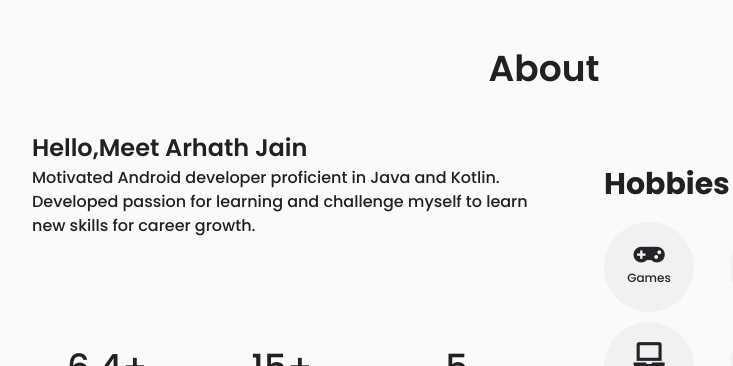
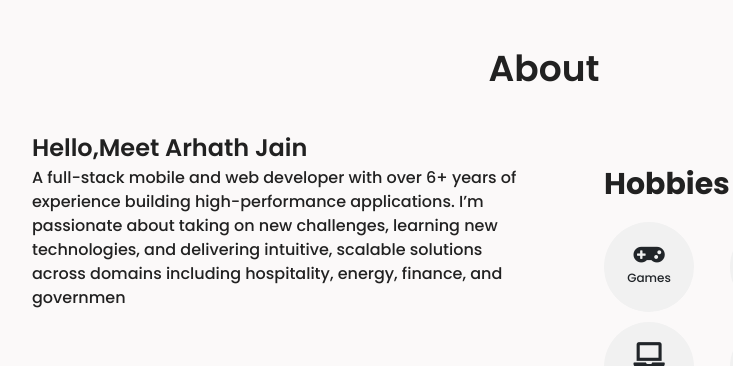
Before and after one commit to arhathjain/arhathjain.github.io, a plain HTML site: page index.html in a window 1280 px wide. Shown: the part 860-1226 px from the top of the page, 96-829 px from the left. Drawn offline with nearby package versions, Linux system fonts and the light colour scheme.

Commit message:
Update index.html
updating objective

```diff
--- a/index.html
+++ b/index.html
@@ -141,7 +141,7 @@
         <h2 class="section-title ">About</h2>
         <div class="about__container bd-grid mt-n2">
             <div class="about__data bd-grid">
-                <p class="about__desc"><span>Hello,Meet Arhath Jain<br> </span>Motivated Android developer proficient in Java and Kotlin. Developed passion for learning and challenge myself to learn new skills for career growth.
+                <p class="about__desc"><span>Hello,Meet Arhath Jain<br> </span>A full-stack mobile and web developer with over 6+ years of experience building high-performance applications. I’m passionate about taking on new challenges, learning new technologies, and delivering intuitive, scalable solutions across domains including hospitality, energy, finance, and governmen
                 </p>
                 <div class="row mt-n4">
                     <div class="col-lg-12">
```
